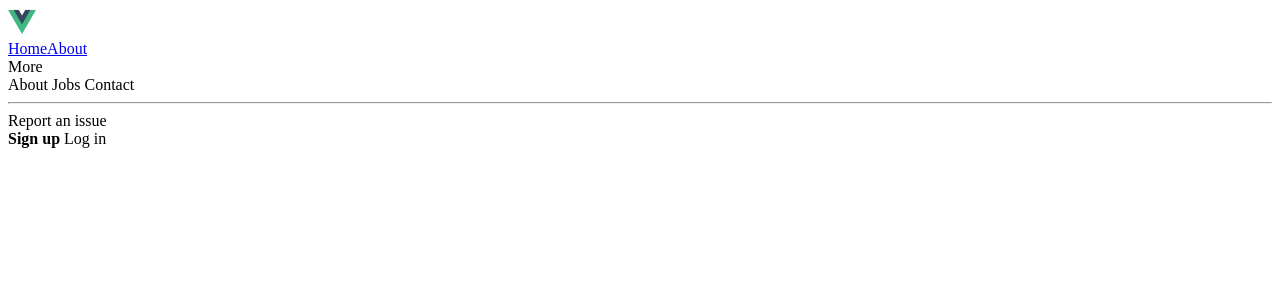
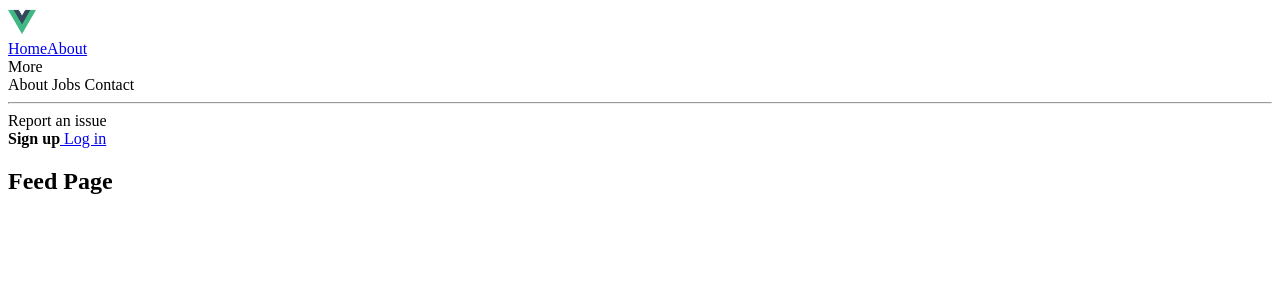
Before and after one commit to elijahjudge/2020WebProgramming, a Vue app in the folder client/: page /feed in a window 1280 px wide. Shown: the top 300 px of the page. Built offline with nearby package versions, Linux system fonts and the light colour scheme; the HTML template or start-up script is replaced by a standard one.

Commit message:
feed view added

```diff
--- a/client/src/components/Nav.vue
+++ b/client/src/components/Nav.vue
@@ -49,12 +49,13 @@
     <div class="navbar-end">
       <div class="navbar-item">
         <div class="buttons">
-          <a class="button is-primary">
+          <a class="button">
             <strong>Sign up</strong>
           </a>
-          <a class="button is-light">
-            Log in
-          </a>
+            <router-link to="/Login" class=" button is-light">
+                        Log in
+
+            </router-link>
         </div>
       </div>
     </div>
--- a/client/src/router/index.js
+++ b/client/src/router/index.js
@@ -10,13 +10,18 @@ const routes = [
   {  path: '/login',  name: 'Login',  component: Login },
 
   {
+    path: '/feed',
+    name: 'Feed',
+    component: () => import(/* webpackChunkName: "about" */ '../views/Feed.vue')
+  },
+  {
     path: '/about',
     name: 'About',
     // route level code-splitting
     // this generates a separate chunk (about.[hash].js) for this route
     // which is lazy-loaded when the route is visited.
     component: () => import(/* webpackChunkName: "about" */ '../views/About.vue')
-  }
+  },
 ]
 
 const router = new VueRouter({
--- /dev/null
+++ b/client/src/views/Feed.vue
@@ -0,0 +1,15 @@
+<template>
+  <div class="page">
+      <h2 class="title is-2">Feed Page</h2>
+  </div>
+</template>
+
+<script>
+export default {
+
+}
+</script>
+
+<style>
+
+</style>
```
